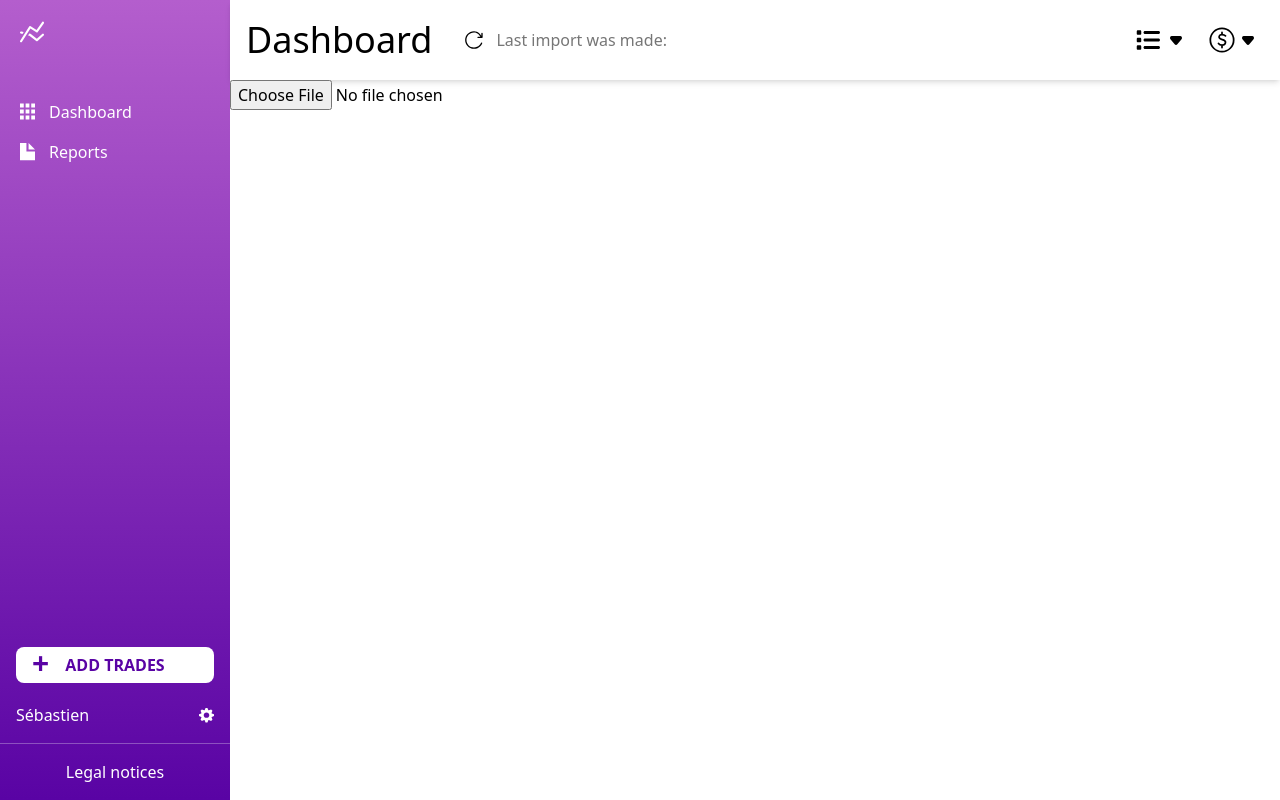
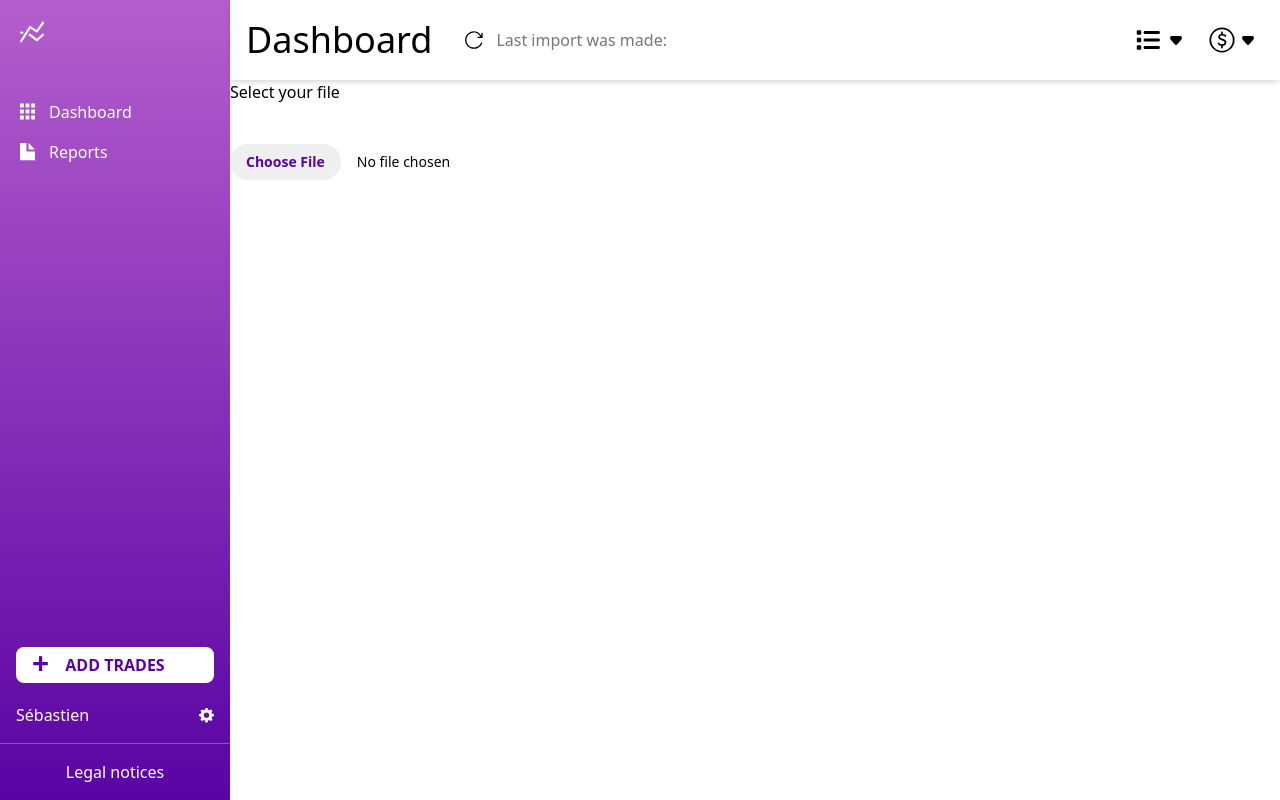
Before and after one commit to SebMZI/projet-X, a Next.js app: page /dashboard in a window 1280 px wide. Built offline with nearby package versions, Linux system fonts and the light colour scheme.

Commit message:
fit: udpate readcsv

```diff
--- a/src/app/components/ReadCsv.tsx
+++ b/src/app/components/ReadCsv.tsx
@@ -1,5 +1,5 @@
 "use client";
-import { useEffect } from "react";
+import { useEffect, useState } from "react";
 import Papa from "papaparse";
 
 interface History {
@@ -74,42 +74,67 @@ interface Data {
 }
 
 const MyComponent: React.FC = () => {
-  useEffect(() => {
-    const handleFileChange = async (event: Event) => {
-      const fileInput = event.target as HTMLInputElement;
-      if (fileInput.files && fileInput.files.length > 0) {
-        const file = fileInput.files[0];
-        if (file) {
-          handleAnalyse(file);
-        }
-      }
-    };
-    const handleAnalyse = (file: File) => {
-      console.log(file);
+  const changeHandler = (event: React.ChangeEvent<HTMLInputElement>) => {
+    const fileInput = event.target as HTMLInputElement;
+    const file = fileInput.files?.[0];
+
+    if (file) {
       Papa.parse(file, {
         header: false,
         skipEmptyLines: true,
-        complete(results) {
-          const rows = results.data;
-          const categoryIndices: number[] = [];
+        complete: function (results) {
+          const data = results.data;
+
+          // Identifiez les indices de début et de fin des différentes sections
+          const historyStartIndex = data.findIndex((row) =>
+            row[0]?.toLowerCase().includes("trade history report")
+          );
+          const positionsStartIndex = data.findIndex((row) =>
+            row[0]?.toLowerCase().includes("positions")
+          );
+          const ordersStartIndex = data.findIndex((row) =>
+            row[0]?.toLowerCase().includes("orders")
+          );
+          const dealsStartIndex = data.findIndex((row) =>
+            row[0]?.toLowerCase().includes("deals")
+          );
+          const resultStartIndex = data.findIndex((row) =>
+            row[0]?.toLowerCase().includes("result")
+          );
+          const endIndices = [
+            positionsStartIndex,
+            ordersStartIndex,
+            dealsStartIndex,
+            resultStartIndex,
+          ].filter((index) => index !== -1);
+          let indexes: number[] = [];
           let obj: Data = {} as Data;
-          rows.map((row: any, index: number) => {
+
+          data.forEach((innerArray, index) => {
+            // Vérifier si le premier élément est une chaîne non vide
+            // et si les 13 éléments suivants sont des chaînes vides
             if (
-              row[0].length > 0 &&
-              row.slice(1).every((element: string) => element === "")
+              innerArray.length === 14 &&
+              typeof innerArray[0] === "string" &&
+              innerArray[0].trim() !== "" &&
+              innerArray.slice(1).every((element) => element === "")
             ) {
-              categoryIndices.push(index);
+              indexes.push(index);
             }
           });
+          console.log(indexes);
 
-          const history: any[] = rows.slice(0, 5);
+          // Séparez les données en différentes parties en utilisant les indices
+
+          // Faites quelque chose avec les trois parties
+          const history: any[] = data.slice(0, 5);
           obj.history = {
             date: history[4][3],
             name: history[1][3],
             company: history[3][3],
             account: history[2][3],
           };
-          const positions = rows.slice(categoryIndices[1], categoryIndices[2]);
+          const positions = data.slice(indexes[1], indexes[2]);
           obj.positions = positions
             .slice(2, positions.length)
             .map((position: any) => ({
@@ -126,7 +151,7 @@ const MyComponent: React.FC = () => {
               profit: position[12],
             }));
 
-          const orders = rows.slice(categoryIndices[2], categoryIndices[3]);
+          const orders = data.slice(indexes[2], indexes[3]);
           obj.orders = orders.slice(2, orders.length).map((order: any) => ({
             openTime: order[0],
             order: order[1],
@@ -137,7 +162,7 @@ const MyComponent: React.FC = () => {
             stopLoss: order[6],
             target: order[7],
           }));
-          const deals = rows.slice(categoryIndices[3], categoryIndices[4]);
+          const deals = data.slice(indexes[3], indexes[4]);
           obj.deals = deals.slice(2, deals.length - 20).map((deal: any) => ({
             time: deal[0],
             deal: deal[1],
@@ -153,7 +178,7 @@ const MyComponent: React.FC = () => {
             profit: deal[11],
             balance: deal[12],
           }));
-          const result: any[] = rows.slice(rows.length - 13, rows.length);
+          const result: any[] = data.slice(data.length - 13, data.length);
           obj.results = {
             totalNetProfit: result[1][3],
             profitFactor: result[2][3],
@@ -169,26 +194,30 @@ const MyComponent: React.FC = () => {
             averageProfitTrade: result[9][7],
             averageLossTrade: result[9][11],
           };
-          console.log(result);
-
           console.log(obj);
         },
       });
-    };
-    const fileInput = document.getElementById("fileInput");
-    if (fileInput) {
-      fileInput.addEventListener("change", handleFileChange);
     }
-    return () => {
-      if (fileInput) {
-        fileInput.removeEventListener("change", handleFileChange);
-      }
-    };
-  }, []);
+  };
 
   return (
-    <div>
-      <input type="file" accept=".csv" id="fileInput" />
+    <div className="custom-file-input">
+      <label htmlFor="fileInput" className="file-label">
+        Select your file
+      </label>
+      <input
+        type="file"
+        id="fileInput"
+        name="file"
+        accept=".csv"
+        onChange={changeHandler}
+        className="mt-10 block  text-sm text-slate-500
+          file:mr-4 file:py-2 file:px-4
+          file:rounded-full file:border-0
+          file:text-sm file:font-semibold
+          file:bg-[#d681f035]] file:text-[#5903A4]
+          hover:file:bg-[#d681f04b] cursor-pointer"
+      />
     </div>
   );
 };
```
